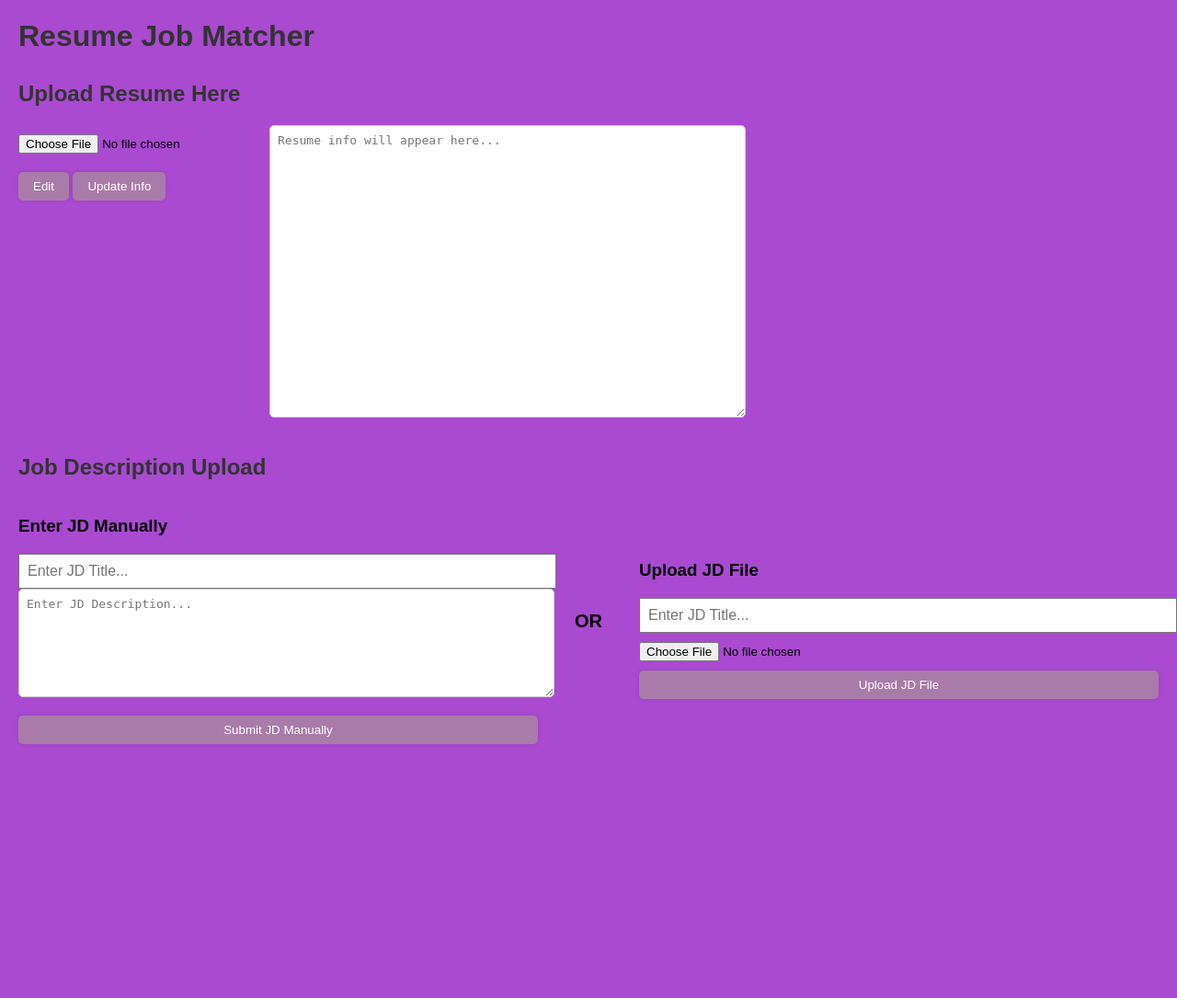
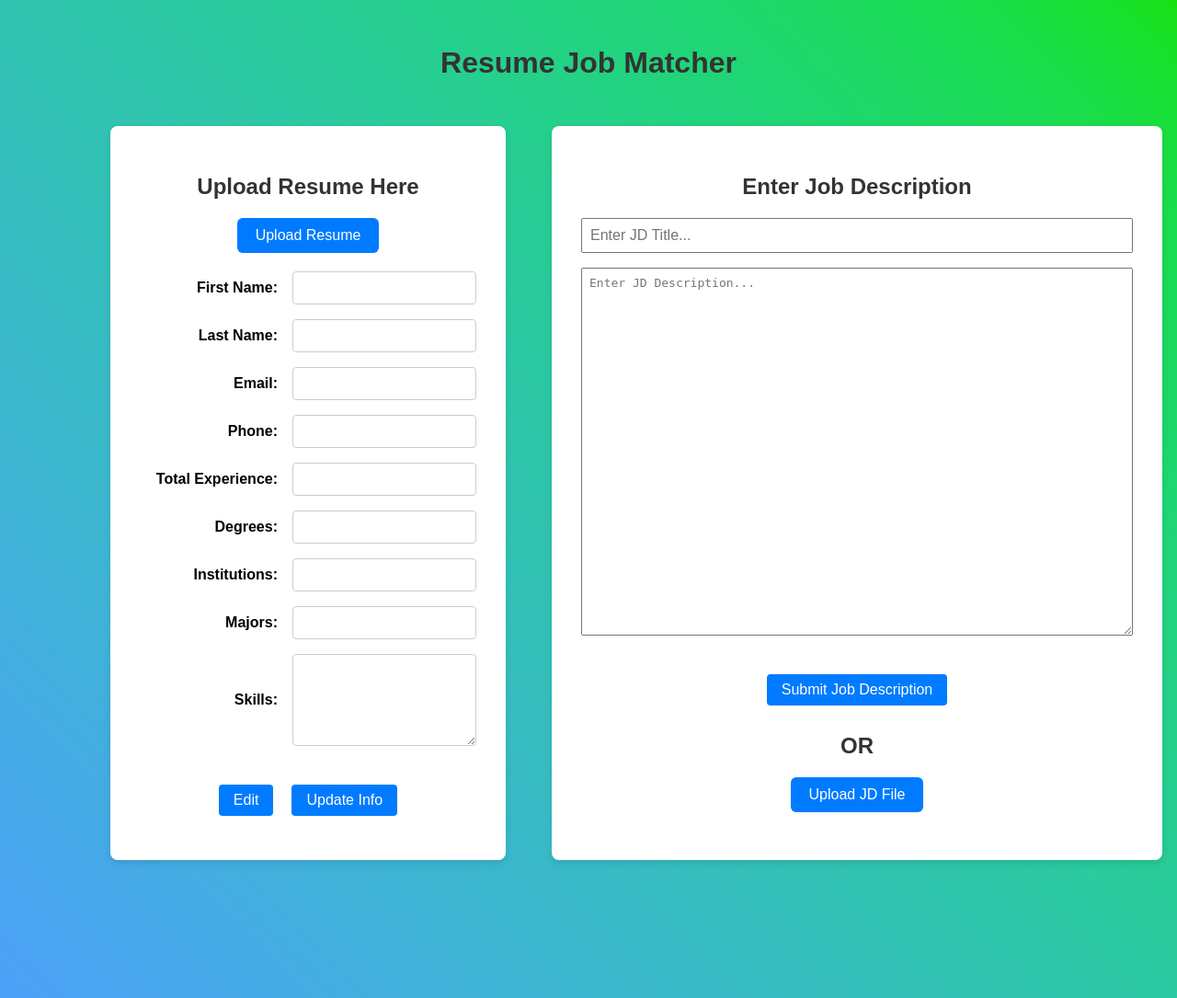
Before and after one commit to vidhantsharma/resume-job-matcher, a Flask app: page / in a window 1280 px wide. Shown: the whole page at 92% size. Before the commit the page ends 809 px from the top, so only its background shows below. Run offline with Flask 3, Linux system fonts and the light colour scheme.

Commit message:
Modified database structure and UI.

```diff
--- a/app.py
+++ b/app.py
@@ -4,6 +4,7 @@ from flask_cors import CORS
 import os
 import sqlite3
 import click
+from utilties.resume_parser.resume_parser import ResumeParser
 
 # Import the parser
 from main import get_parsed_resume_data
@@ -65,6 +66,14 @@ def init_db():
             jd_id INTEGER,
             filename TEXT NOT NULL,
             content BLOB NOT NULL,
+            name TEXT NOT NULL,
+            email TEXT NOT NULL,
+            phone TEXT NOT NULL,
+            total_experience VARCHAR,
+            degrees TEXT NOT NULL,
+            institutions TEXT NOT NULL,
+            majors TEXT NOT NULL,
+            skills TEXT NOT NULL,
             FOREIGN KEY(jd_id) REFERENCES job_descriptions(jd_id)
         )
     ''')
@@ -77,14 +86,12 @@ def init_db_command():
         init_db()
     click.echo('Initialized the database.')
 
-# -----------------------
-# Routes
-# -----------------------
-
+# Load homepage
 @app.route('/')
 def home():
     return render_template('index.html')
 
+#form
 @app.route('/upload_resume', methods=['POST'])
 def upload_resume():
     if 'resume' not in request.files:
@@ -102,16 +109,52 @@ def upload_resume():
         with open(file_path, 'rb') as f:
             content = f.read()
 
+        #function call from utilities to parse data using NLP (can be parsed without NLP too)
+        parsed_data = get_parsed_resume_data(content)
+
+        # resume_info=ResumeParser.extract_resume_info(parsed_data)
+
+        if "first_name" in parsed_data:
+            first_name = parsed_data.get("first_name", "Unknown")
+        if "last_name" in parsed_data:
+            last_name=parsed_data.get("last_name", "Unknown")
+        name=first_name +" "+ last_name
+
+        if "email" in parsed_data:
+            email=parsed_data.get("email", "Unknown")
+
+        if "phone" in parsed_data:
+            phone=parsed_data.get("phone", "Unknown")
+
+        if "total_experience" in parsed_data:
+            total_experience= str(parsed_data.get("total_experience", "Unknown"))
+
+        if "degrees" in parsed_data:
+            degrees=str(parsed_data.get("degrees", "Unknown"))
+
+        if "institutions" in parsed_data:
+            institutions=str(parsed_data.get("institutions", "Unknown"))
+
+        if "majors" in parsed_data:
+            majors=str(parsed_data.get("majors", "Unknown"))
+
+        if "skills" in parsed_data:
+            skills=str(parsed_data.get("skills", "Unknown"))
+
+
+        #database debugger
+        print("Inserting values:", (None, filename, name, email, phone, total_experience, degrees, institutions, majors, skills))
+
         conn = get_db()
         cur = conn.cursor()
         cur.execute(
-            'INSERT INTO resumes (jd_id, filename, content) VALUES (?, ?, ?)',
-            (None, filename, content)
+            'INSERT INTO resumes (jd_id, filename, content, name, email, phone, total_experience, degrees, institutions, majors, skills) VALUES (?, ?, ?, ?, ?, ?, ?, ?, ?, ?, ?)',
+            (None, filename, content, name, email, phone, total_experience, degrees, institutions, majors, skills )
         )
+
         resume_id = cur.lastrowid
         conn.commit()
 
-        parsed_data = get_parsed_resume_data(content)
         return jsonify({
             'message': f"File '{filename}' uploaded.",
             'resume_id': resume_id,
@@ -144,6 +187,7 @@ def update_resume_info():
         print("Update error:", e)
         return jsonify({'message': 'Failed to update resume'}), 500
 
+#JD
 @app.route('/add_jd', methods=['POST'])
 def add_jd():
     data = request.get_json()
--- a/static/index.css
+++ b/static/index.css
@@ -1,135 +1,179 @@
-body{
-    background-color: hwb(282 29% 18%);
-    margin: 50px;
-}
-#title{
-    color: white;
-}
-textarea {
-    width: 100%;
-    height: 150px;
-    margin-bottom: 10px;
-    border: 1px solid #ccc;
-    border-radius: 5px;
-    padding: 10px;
-}
-button {
-    background-color: #a97ba9;
-    color: white;
-    border: none;
-    padding: 10px 20px;
-    border-radius: 5px;
-    cursor: pointer;
-    box-shadow: 0 0 5px rgba(0, 0, 0, 0.1);
-}
-.custom-button {
-    background-color: #4CAF50; /* green */
-    color: white;
-    padding: 10px 16px;
-    border: none;
-    border-radius: 6px;
-    font-size: 14px;
-    cursor: pointer;
-    transition: background 0.3s ease;
-  }
-button:hover {
-    background-color: #8b5c8b;
+
+body {
+    font-family: Arial, sans-serif;
+    margin: 20px;
+    background: linear-gradient(45deg, lab(63.86% -4.22 -52.43), lab(78.83% -71.12 72.77));
 }
 
-.sections-container {
+/*flexbox*/
+    .container{
         display: flex;
-    justify-content: center;
-    gap: 20px;
-    width: 80%;
-}
-.left-section, .right-section {
-    background-color: white;
-    padding: 20px;
-    border-radius: 10px;
-    width: 40%;
-    box-shadow: 0 0 10px rgba(0, 0, 0, 0.1);
-}
-.lower-container {
-    display: flex;
-    justify-content: left;
-    margin: 50px;
-    gap: 20px;
-    width: 80%;
-}
-span {
-    display: block;
-    margin-top: 10px;
-    color: #555;
+        margin-bottom: 150px;
     }
 
-.upload-button {
-    background-color: #007BFF;
+/*form*/
+    .form-container {
+        width: 800px;
+        float: left;
+        background: white;
+        padding: 2rem;
+        border-radius: 8px;
+        box-shadow: 0 4px 10px rgba(0,0,0,0.1);
+        margin-left: 100px;
+        }
+
+    /* resume upload button */
+    .resumeUpload{
+        text-align: center; /* Center align */
+        margin: 20px 0;
+    }
+
+    .resumeUpload input[type="file"] {
+    display: none; /* Hide default input */
+    }
+
+    .resumeUpload label {
+    background-color: #007BFF;  /* Bootstrap blue */
     color: white;
-    padding: 10px 16px;
-    border: none;
+    padding: 10px 20px;
     border-radius: 6px;
     cursor: pointer;
-    font-size: 14px;
+    display: inline-block;
+    transition: background-color 0.3s ease;
     }
 
-  .upload-button:hover {
+    .resumeUpload label:hover {
     background-color: #0056b3;
     }
 
-  #fileName {
-    margin-left: 10px;
-    font-style: italic;
+
+    .form-group {
+        display: flex;
+        align-items: center;
+        margin-bottom: 1rem;
     }
 
-/* Fullscreen overlay */
-#spinner-overlay {
-    position: fixed;
-    top: 0;
-    left: 0;
-    width: 100vw;
-    height: 100vh;
-    background-color: rgba(255, 255, 255, 0.7);
+    .form-group label {
+        width: 150px;
+        margin-right: 1rem;
+        text-align: right;
+        font-weight: bold;
+    }
+
+    .form-group input,
+    .form-group textarea {
+        flex: 1;
+        padding: 0.5rem;
+        font-size: 1rem;
+        border: 1px solid #ccc;
+        border-radius: 4px;
+    }
+
+    .form-group textarea {
+        resize: vertical;
+    }
+
+    .form-actions {
         display: flex;
         justify-content: center;
-    align-items: center;
-    z-index: 9999;
-    pointer-events: all; /* Prevent clicks */
+        margin-top: 2rem;
     }
 
-/* Centered spinner + text */
-.spinner-container {
+    button {
+        padding: 0.5rem 1.5rem;
+        font-size: 1rem;
+        border: none;
+        border-radius: 4px;
+        background: #007bff;
+        color: white;
+        cursor: pointer;
+        margin:10px;
+    }
+
+    button:hover {
+        background: #0056b3;
+    }
+
+/*JD*/
+    .JDContainer{
+        width: 600px;
+        margin-left: 50px;
+        background: white;
+        padding: 2rem;
+        border-radius: 8px;
+        box-shadow: 0 4px 10px rgba(0,0,0,0.1);
+    }
+
+    .jdGroup {
+        display: flex;
+        align-items: center;
+        margin-bottom: 1rem;
+    }
+
+    #jdDesc{
+        width: 600px;
+        height: 400px;
+    }
+
+
+
+
+
+
+
+
+
+
+
+
+input, textarea {
+    width: 100%;
+    padding: 0.5rem;
+    box-sizing: border-box;
+}
+
+.full-width {
+    grid-column: 1 / -1;
     text-align: center;
 }
 
-/* Spinner styling */
-.spinner {
-    border: 6px solid #f3f3f3;
-    border-top: 6px solid #8b5c8b;
-    border-radius: 50%;
-    width: 50px;
-    height: 50px;
-    animation: spin 1s linear infinite;
-    margin: 0 auto 10px auto;
+h1, h2 {
+    color: #333;
+    text-align: center;
 }
 
-@keyframes spin {
-    0% { transform: rotate(0deg); }
-    100% { transform: rotate(360deg); }
+.section {
+    margin-top: 30px;
 }
 
-/*
-  #resumeInput {
-    display: none; // hide real file input
+
+
+textarea {
+    width: 200px;
+    height: 100px;
+    resize: vertical;
 }
 
-.custom-file-button {
-    display: inline-block;
-    padding: 10px 15px;
-    background-color: #007BFF;
-    color: white;
-    border-radius: 5px;
+input[type="text"], textarea {
+    padding: 8px;
+    font-size: 1em;
+}
+
+input[type="file"] {
+    margin-top: 10px;
+}
+
+button {
+    margin-top: 10px;
+    padding: 8px 16px;
     cursor: pointer;
-    font-family: Arial, sans-serif;
-    text-align: center;
 }
-*/
+
+.actions {
+    margin-top: 10px;
+}
+
+.column {
+    display: flex;
+    flex-direction: column;
+}
--- a/static/index.js
+++ b/static/index.js
@@ -28,8 +28,17 @@ function uploadResume() {
             resumeUploaded = true;
             uploadedResumeId = data.resume_id;
 
-            const textarea = document.getElementById('parsedResumeText');
-            let formatted = '';
+            const first_name = document.getElementById('first_name');
+            const last_name = document.getElementById('last_name');
+            const email = document.getElementById('email');
+            const phone = document.getElementById('phone');
+            const total_experience = document.getElementById('total_experience');
+            const degrees = document.getElementById('degrees');
+            const institutions = document.getElementById('institutions');
+            const majors = document.getElementById('majors');
+            const skills = document.getElementById('skills');
+
+            let formatted = {};
             const order = [
                 'first_name',
                 'last_name',
@@ -53,12 +62,54 @@ function uploadResume() {
                 skills: 'Skills'
             };
             for (const key of order) {
+
                 if (key in data.parsed_data) {
-                    const value = data.parsed_data[key];
+                    let value = data.parsed_data[key];
+
+                    switch(key){
+                        case "first_name":
+                            first_name.value=value
+                            break;
+
+                        case "last_name":
+                            last_name.value=value
+                            break;
+
+                        case "email":
+                            email.value=value
+                            break;
+
+                        case "phone":
+                            phone.value=value
+                            break;
+
+                        case "total_experience":
+                            total_experience.value=value
+                            console.log(total_experience.value)
+                            break;
+
+                        case "degrees":
+                            degrees.value=value
+                            break;
+
+                        case "institutions":
+                            institutions.value=value
+                            break;
+
+                        case "majors":
+                            majors.value=value
+                            break;
+
+                        case "skills":
+                            skills.value=value
+                            break;
+                }
+
+
                     formatted += `${labels[key]}: ${Array.isArray(value) ? value.join(', ') : value}\n`;
                 }
             }
-            textarea.value = formatted;
+
 
             alert("Resume uploaded and parsed successfully!");
         } else {
@@ -70,17 +121,61 @@ function uploadResume() {
     });
 }
 
+// form actions
+document.getElementById("contactForm").addEventListener("submit", function(event) {
+      event.preventDefault(); // Stop the form from submitting the default way
+
+      // Get form values
+      const name = document.getElementById("name").value.trim();
+      const email = document.getElementById("email").value.trim();
+      const message = document.getElementById("message").value.trim();
+
+      // Basic validation
+      if (!name || !email) {
+        document.getElementById("responseMessage").textContent = "Please fill in all required fields.";
+        document.getElementById("responseMessage").style.color = "red";
+        return;
+      }
+
+      // Simulate sending data (you could send this to a server using fetch/AJAX)
+      console.log("Form Submitted:", { name, email, message });
+
+      // Show success message
+      document.getElementById("responseMessage").textContent = "Thank you! Your message has been sent.";
+      document.getElementById("responseMessage").style.color = "green";
+
+      // Optionally, reset the form
+      document.getElementById("contactForm").reset();
+    });
+
 document.addEventListener('DOMContentLoaded', () => {
     document.getElementById('resumeUpload').addEventListener('change', uploadResume);
 });
 
-function toggleEdit() {
-    const textarea = document.getElementById('parsedResumeText');
-    textarea.readOnly = !textarea.readOnly;
-    if (!textarea.readOnly) {
-        textarea.focus();
+function toggleEdit(id) {
+    let textarea;
+
+    switch (id) {
+        case 'nameEdit':
+            textarea = document.getElementById('name');
+            break;
+        case 'emailEdit':
+            textarea = document.getElementById('email');
+            break;
+        // add more cases as needed
+        default:
+            console.warn('Unknown ID:', id);
+            return;
+    }
+
+    if (textarea) {
+        textarea.readOnly = !textarea.readOnly;
+        if (!textarea.readOnly) {
+            textarea.focus();
+        }
     }
 }
+
 
 function updateResumeInfo() {
     if (!uploadedResumeId) {
--- a/templates/index.html
+++ b/templates/index.html
@@ -5,104 +5,102 @@
     <title>Resume Job Matcher</title>
     <meta name="viewport" content="width=device-width, initial-scale=1.0">
     <link rel="stylesheet" href="{{ url_for('static', filename='index.css') }}">
-    <style>
-        body {
-            font-family: Arial, sans-serif;
-            margin: 20px;
-        }
 
-        h1, h2 {
-            color: #333;
-        }
+</head>
 
-        .section {
-            margin-top: 30px;
-        }
+<body>
+    <div style="margin: 50px;">
+    <h1>Resume Job Matcher</h1>
+    </div>
+    <!--Form-->
+    <div class="container">
+    <form action="/submit-form" method="post" id ="contactForm" class="form-container">
 
-        .resume-section,
-        .jd-section {
-            display: flex;
-            flex-direction: row;
-            gap: 20px;
-            align-items: flex-start;
-        }
+        <h2>Upload Resume Here</h2>
 
-        textarea {
-            width: 500px;
-            height: 300px;
-            resize: vertical;
-        }
+        <div class="resumeUpload">
+        <input type="file" id="resumeUpload" name="resume" accept=".pdf" onclick="this.value=null;" />
+        <label for="resumeUpload">Upload Resume</label>
+        </div>
 
-        input[type="text"], textarea {
-            padding: 8px;
-            font-size: 1em;
-        }
+        <div class="form-group">
+        <label for="first_name">First Name:</label>
+        <input type="text" id="first_name" name="first_name" required />
+        </div>
 
-        input[type="file"] {
-            margin-top: 10px;
-        }
+        <div class="form-group">
+        <label for="last_name">Last Name:</label>
+        <input type="text" id="last_name" name="last_name" required />
+        </div>
 
-        button {
-            margin-top: 10px;
-            padding: 8px 16px;
-            cursor: pointer;
-        }
+        <div class="form-group">
+        <label for="email">Email:</label>
+        <input type="text" id="email" name="email" required />
+        </div>
 
-        .actions {
-            margin-top: 10px;
-        }
+        <div class="form-group">
+        <label for="phone">Phone:</label>
+        <input type="text" id="phone" name="phone" required />
+        </div>
 
-        .column {
-            display: flex;
-            flex-direction: column;
-        }
-    </style>
-</head>
-<body>
-    <h1>Resume Job Matcher</h1>
+        <div class="form-group">
+        <label for="total_experience">Total Experience:</label>
+        <input type="text" id="total_experience" name="total_experience" required />
+        <br />
+        </div>
 
-    <!-- Resume Upload Section -->
-    <div class="section">
-        <h2>Upload Resume Here</h2>
-        <div class="resume-section">
-            <!-- Upload Button + Actions -->
-            <div class="column">
-                <input type="file" id="resumeUpload" name="resume" accept=".pdf" onclick="this.value=null;" />
-                <div class="actions">
-                    <button onclick="toggleEdit()">Edit</button>
-                    <button onclick="updateResumeInfo()">Update Info</button>
-                </div>
-            </div>
+        <div class="form-group">
+        <label for="degrees">Degrees:</label>
+        <input type="text" id="degrees" name="degrees" required />
+        </div>
 
-            <!-- Result Text -->
-            <textarea id="parsedResumeText" placeholder="Resume info will appear here..." readonly></textarea>
+        <div class="form-group">
+        <label for="institutions">Institutions:</label>
+        <input type="text" id="institutions" name="institutions" required />
         </div>
-    </div>
 
-    <!-- Job Description Upload Section -->
-    <div class="section">
-        <h2>Job Description Upload</h2>
+        <div class="form-group">
+        <label for="majors">Majors:</label>
+        <input type="text" id="majors" name="majors" required />
+        </div>
 
-        <div class="jd-section" style="display: flex; align-items: center; gap: 40px;">
-            <!-- Manual Entry Column -->
-            <div class="column" style="flex: 1;">
-                <h3>Enter JD Manually</h3>
-                <input type="text" id="jdTitleManual" placeholder="Enter JD Title..." style="width: 100%;" />
-                <textarea id="jdDescManual" placeholder="Enter JD Description..." style="width: 100%; height: 100px;"></textarea>
-                <button onclick="uploadJDManual()">Submit JD Manually</button>
-            </div>
+        <div class="form-group">
+        <label for="skills">Skills:</label>
+        <textarea id="skills" name="skills" rows="2" cols="30"></textarea>
+        </div>
 
-            <!-- OR Separator -->
-            <div style="font-weight: bold; font-size: 20px;">OR</div>
+        <div class="form-actions">
+        <button onclick="toggleEdit('skillsEdit')" id="skillsEdit">Edit</button>
 
-            <!-- JD File Upload Column -->
-            <div class="column" style="flex: 1;">
-                <h3>Upload JD File</h3>
-                <input type="text" id="jdTitleFile" placeholder="Enter JD Title..." style="width: 100%;" />
-                <input type="file" id="jdFileInput" accept=".pdf" onclick="this.value=null;" style="width: 100%;" />
-                <button onclick="uploadJDFile()">Upload JD File</button>
-            </div>
+        <button onclick="updateResumeInfo()">Update Info</button>
         </div>
+
+    </form>
+
+    <!-- JD -->
+    <div class="JDContainer">
+
+        <h2>Enter Job Description </h2>
+
+        <div class="jdGroup">
+        <input type="text" placeholder="Enter JD Title..." id="jdTitle" />
+        </div>
+
+        <div class="jdGroup">
+        <textarea id="jdDesc"  placeholder="Enter JD Description..." ></textarea>
+        </div>
+
+        <div class="form-actions">
+        <button onclick="uploadJDManual()">Submit Job Description </button>
+        </div>
+
+        <div> <h2>OR</h2> </div>
+
+        <div class="resumeUpload">
+        <input type="file" id="jdFileInput" name="resume" accept=".pdf" onclick="this.value=null;" />
+        <label for="resumeUpload">Upload JD File </label>
+        </div>
+
     </div>
 
     <!-- Spinner -->
```
Also changed, not shown: static/index1.css (added, +135 -0 lines), README.md (deleted). Lines whose indentation alone changed are shown as unchanged.
